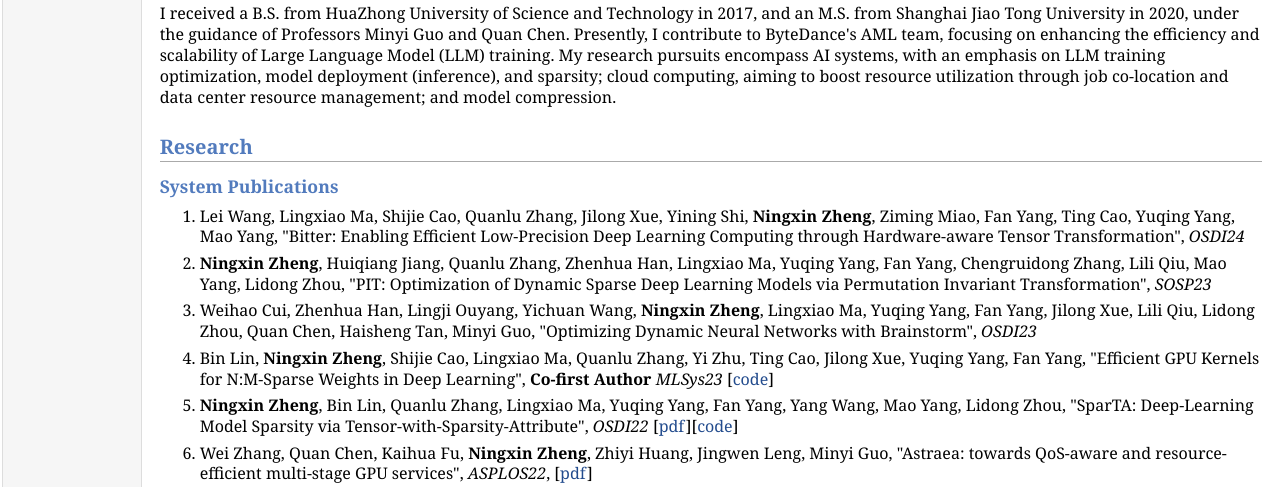
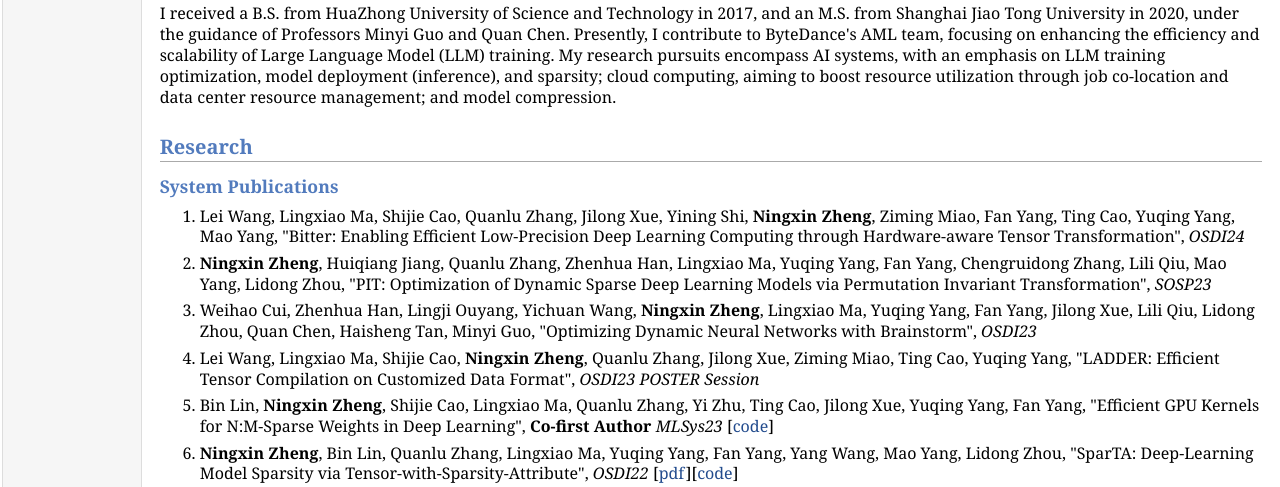
Before and after one commit to zheng-ningxin/zheng-ningxin.github.io, a plain HTML site: page index.html in a window 1280 px wide. Shown: the part 301-788 px from the top of the page. Drawn offline with Linux system fonts and the light colour scheme.

Commit message:
add ladder

```diff
--- a/index.html
+++ b/index.html
@@ -41,6 +41,8 @@ E-mail: <a href="mailto:NingxinZheng@sjtu.edu.cn">NingxinZheng@sjtu.edu.cn</a></
 <li><p> <b>Ningxin Zheng</b>, Huiqiang Jiang, Quanlu Zhang, Zhenhua Han, Lingxiao Ma, Yuqing Yang, Fan Yang, Chengruidong Zhang, Lili Qiu, Mao Yang, Lidong Zhou, "PIT: Optimization of Dynamic Sparse Deep Learning Models via Permutation Invariant Transformation", <i>SOSP23</i> </p>
 </li>
 <li><p> Weihao Cui, Zhenhua Han, Lingji Ouyang, Yichuan Wang, <b>Ningxin Zheng</b>, Lingxiao Ma, Yuqing Yang, Fan Yang, Jilong Xue, Lili Qiu, Lidong Zhou, Quan Chen, Haisheng Tan, Minyi Guo, "Optimizing Dynamic Neural Networks with Brainstorm", <i>OSDI23</i> </p>
+</li>
+<li><p> Lei Wang, Lingxiao Ma, Shijie Cao, <b>Ningxin Zheng</b>, Quanlu Zhang, Jilong Xue, Ziming Miao, Ting Cao, Yuqing Yang, "LADDER: Efficient Tensor Compilation on Customized Data Format", <i>OSDI23 POSTER Session</i> </p>
 </li>
 <li><p> Bin Lin, <b>Ningxin Zheng</b>, Shijie Cao, Lingxiao Ma, Quanlu Zhang, Yi Zhu, Ting Cao, Jilong Xue, Yuqing Yang, Fan Yang, "Efficient GPU Kernels for N:M-Sparse Weights in Deep Learning", <b>Co-first Author</b> <i>MLSys23</i> [<a href="https://github.com/microsoft/SparTA/tree/nmsparse_artifact">code</a>]</p>
 </li>
```
